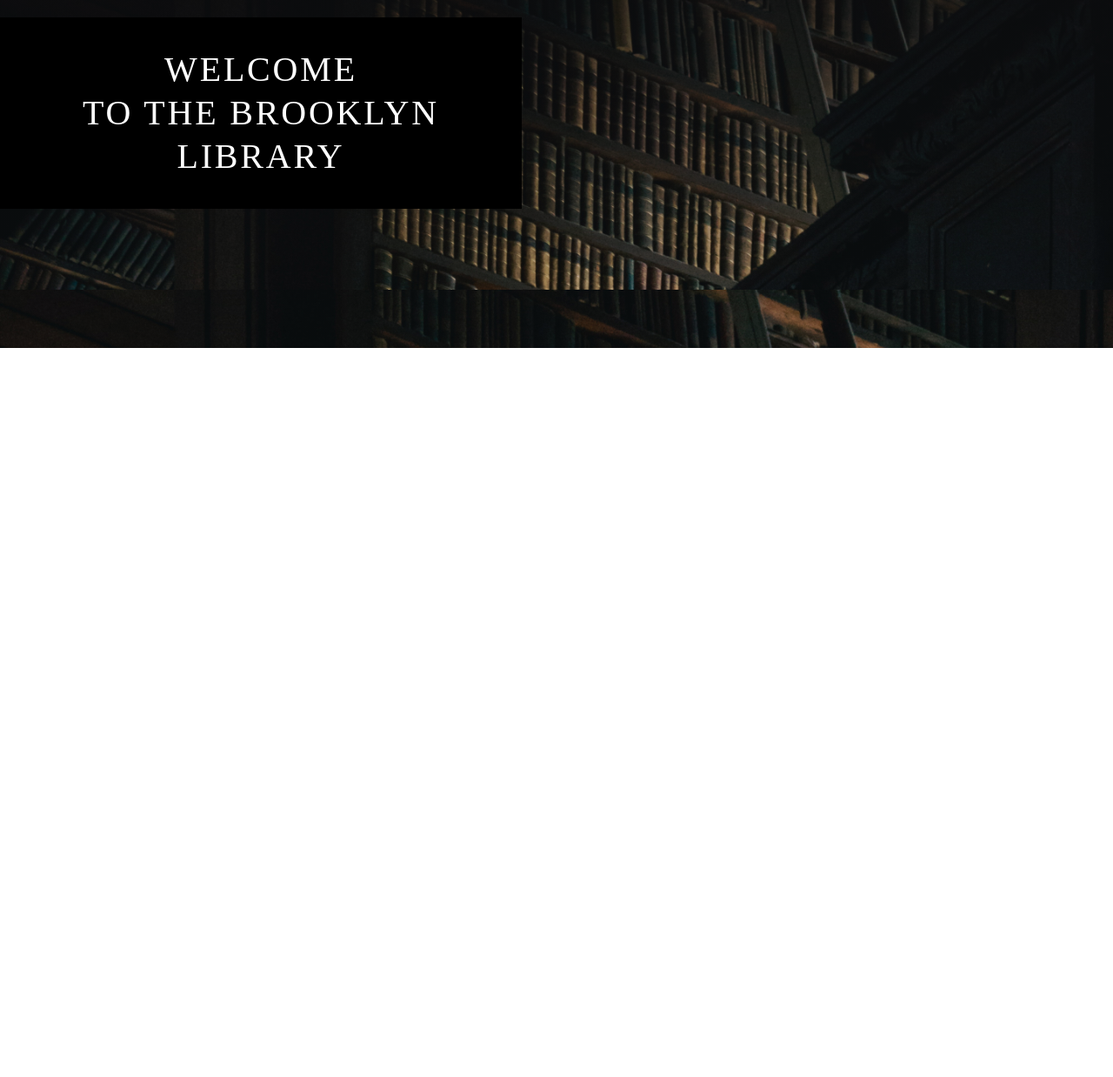
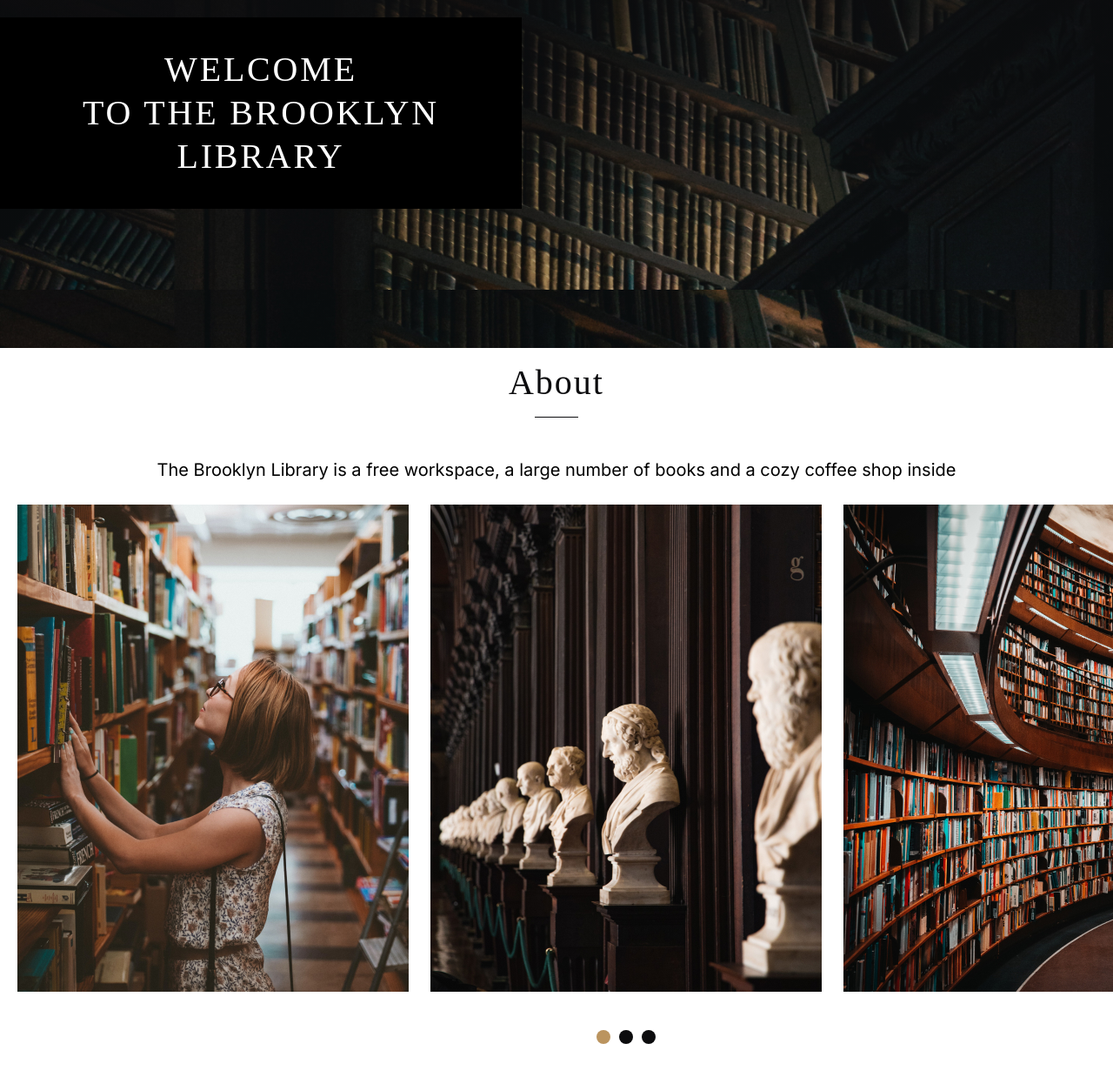
Before and after one commit to LuckyFoxCode/BPLibrary, a plain HTML site: page index.html in a window 1280 px wide. Shown: the part 290-1528 px from the top of the page at 87% size. Before the commit the page ends 800 px from the top, so only its background shows below. Drawn offline with Linux system fonts and the light colour scheme; a web font is replaced by a local one.

Commit message:
Add about section

```diff
--- a/index.html
+++ b/index.html
@@ -49,6 +49,31 @@
           Library</h2>
       </div>
     </section>
+    <section class="about container" id="#about">
+      <div class="wrapper about__wrapper">
+        <h2 class="wrapper__title">about</h2>
+        <p class="wrapper__descr">The Brooklyn Library is a free workspace, a large number of books and a cozy coffee
+          shop inside</p>
+      </div>
+      <div class="about__slider">
+        <ul class="slider__list">
+          <li class="slider__list_item">
+            <img src="./src/images/pic/About_01.jpg" alt="Slide 01" class="slider__list_image">
+          </li>
+          <li class="slider__list_item">
+            <img src="./src/images/pic/About_02.jpg" alt="Slide 02" class="slider__list_image">
+          </li>
+          <li class="slider__list_item">
+            <img src="./src/images/pic/About_03.jpg" alt="Slide 03" class="slider__list_image">
+          </li>
+        </ul>
+        <div class="slider__bullets">
+          <div class="slider__bullets_bullet slider__bullets_active"></div>
+          <div class="slider__bullets_bullet"></div>
+          <div class="slider__bullets_bullet"></div>
+        </div>
+      </div>
+    </section>
   </main>
 </body>
 
--- a/src/scss/_common.scss
+++ b/src/scss/_common.scss
@@ -48,3 +48,42 @@ button {
   padding-right: 20px;
   margin: 0 auto;
 }
+
+.wrapper {
+  display: flex;
+  flex-direction: column;
+  align-items: center;
+  margin: 0 auto;
+
+  &__title {
+    position: relative;
+    font-family: $SECOND_FONT;
+    font-weight: 400;
+    font-size: 40px;
+    line-height: 100%;
+    letter-spacing: 0.05em;
+    text-transform: capitalize;
+    color: $DARK;
+    padding-bottom: 20px;
+    margin-bottom: 40px;
+
+    &::after {
+      content: '';
+      position: absolute;
+      left: 50%;
+      bottom: 0;
+      height: 1px;
+      width: 50px;
+      transform: translateX(-50%);
+      background-color: $DARK;
+    }
+  }
+
+  &__descr {
+    font-size: 20px;
+    font-weight: 400;
+    line-height: 200%;
+    text-align: center;
+    color: $BLACK;
+  }
+}
--- /dev/null
+++ b/src/scss/sections/_about.scss
@@ -0,0 +1,50 @@
+.about {
+  display: flex;
+  flex-direction: column;
+  align-items: start;
+  padding-top: 20px;
+  padding-bottom: 40px;
+
+  &__wrapper {
+    margin-bottom: 20px;
+  }
+
+  &__slider {
+    display: flex;
+    flex-direction: column;
+  }
+}
+
+.slider__list {
+  display: flex;
+  margin-bottom: 40px;
+  &_item {
+    margin-right: 25px;
+    cursor: pointer;
+    &:last-child {
+      margin-right: 0;
+    }
+  }
+}
+
+.slider__bullets {
+  display: flex;
+  margin: 0 auto;
+
+  &_bullet {
+    $size: 16px;
+    width: $size;
+    height: $size;
+    border-radius: 100%;
+    background-color: $DARK;
+    margin-right: 10px;
+    cursor: pointer;
+    &:last-child {
+      margin-right: 0;
+    }
+  }
+
+  &_active {
+    background-color: $GOLD;
+  }
+}
--- a/src/scss/style.scss
+++ b/src/scss/style.scss
@@ -5,3 +5,4 @@
 // SECTIONS:
 @import './sections/header';
 @import './sections/welcome';
+@import './sections/about';
```
Also changed, not shown: src/images/pic/About_01.jpg (added), src/images/pic/About_02.jpg (added), src/images/pic/About_03.jpg (added), src/images/pic/About_04.jpg (added), src/images/pic/About_05.jpg (added), src/scss/style.css.
